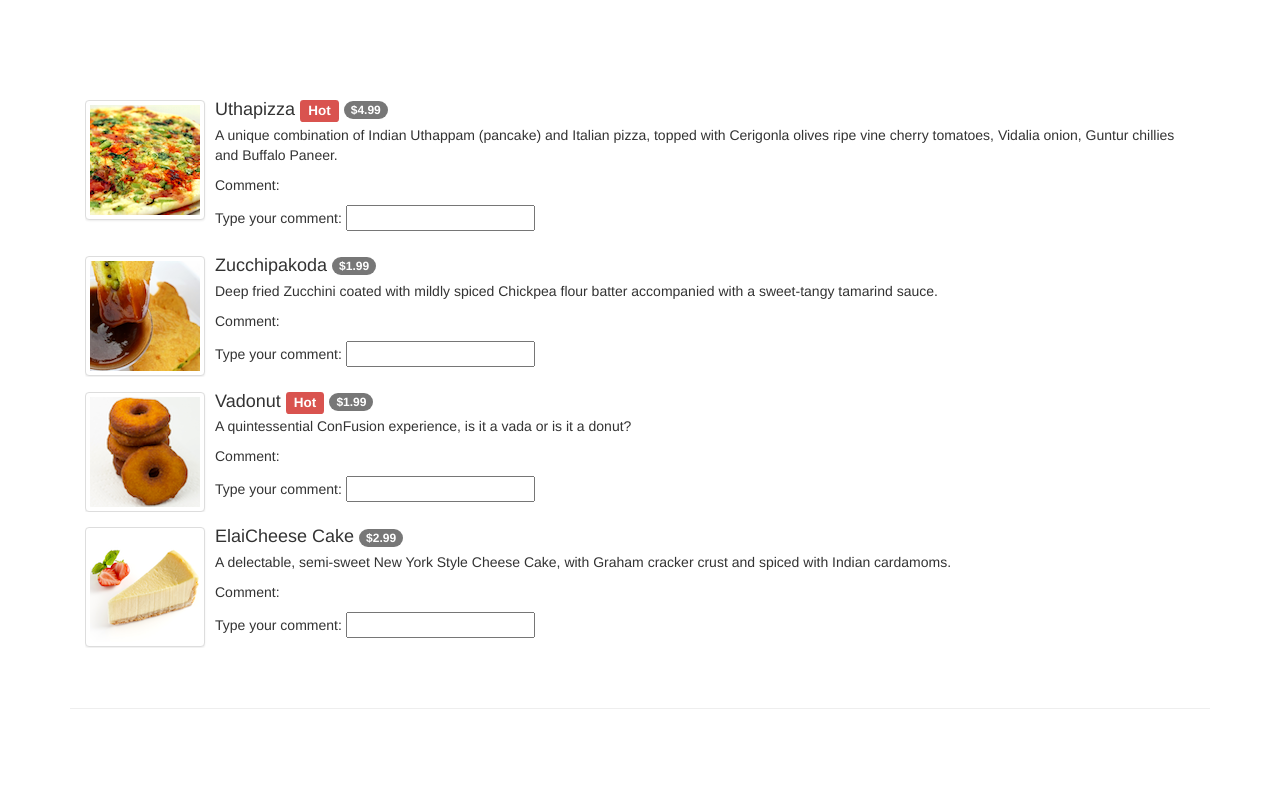
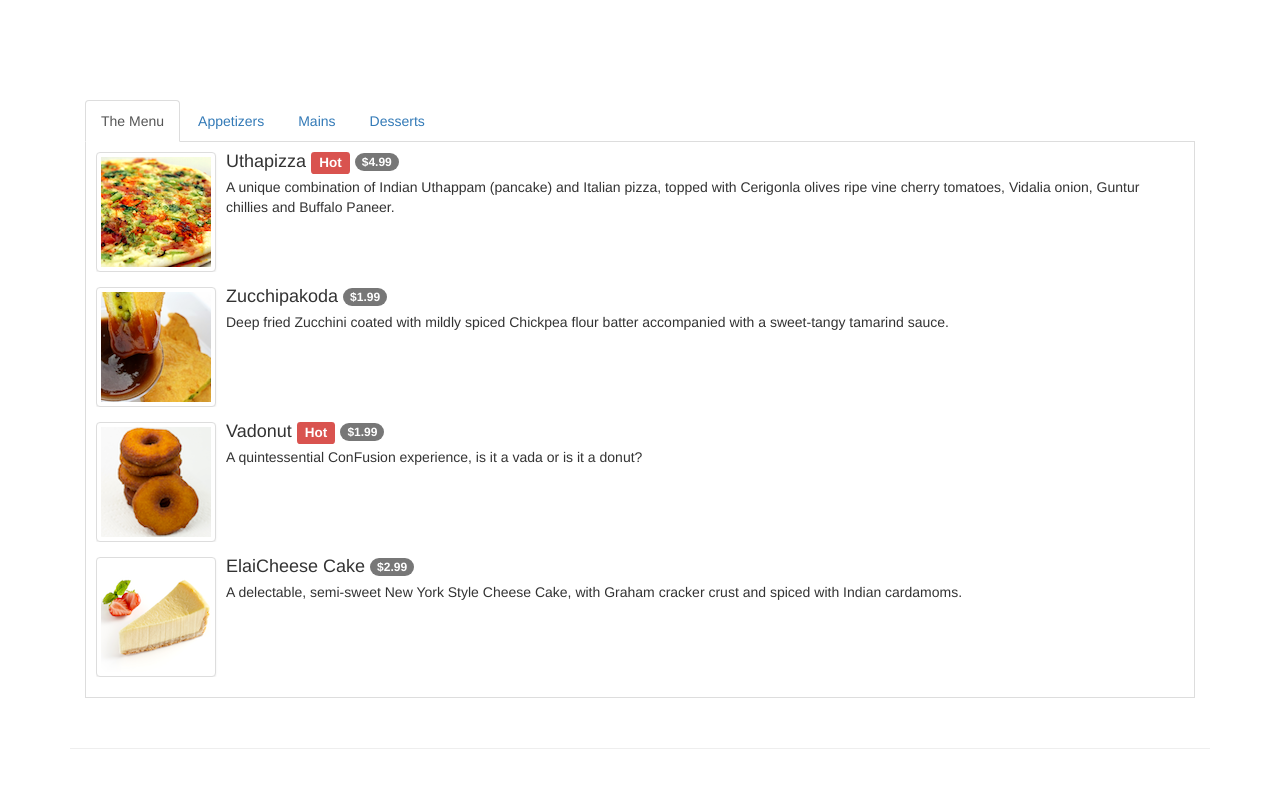
Before and after one commit to venuschan06/coursera_repo, a website: page conFusion/app/menu.html in a window 1280 px wide. Drawn offline with nearby package versions, Linux system fonts and the light colour scheme.

Commit message:
add ng-click, ng-class, angular filter

```diff
--- a/conFusion/app/menu.html
+++ b/conFusion/app/menu.html
@@ -27,8 +27,28 @@
     <div class="container">
         <div class="row row-content" ng-controller="menuController as menuCtrl">
             <div class="col-xs-12">
-                <ul class="media-list">
-                    <li class="media" ng-repeat="dish in menuCtrl.dishes">
+
+                <ul class="nav nav-tabs" role="tablist">
+                    <li role="presentation" ng-class="{active:menuCtrl.isSelected(1)}">
+                    <a ng-click="menuCtrl.select(1)"
+                     aria-controls="all menu"
+                     role="tab">The Menu</a></li>
+                    <li role="presentation" ng-class="{active:menuCtrl.isSelected(2)}">
+                    <a ng-click="menuCtrl.select(2)"
+                     aria-controls="appetizers"
+                     role="tab">Appetizers</a></li>
+                    <li role="presentation" ng-class="{active:menuCtrl.isSelected(3)">
+                    <a ng-click="menuCtrl.select(3)"
+                     aria-controls="mains"
+                     role="tab">Mains</a></li>
+                    <li role="presentation" ng-class="{active:menuCtrl.isSelected(4)">
+                    <a ng-click="menuCtrl.select(4)"
+                     aria-controls="desserts"
+                     role="tab">Desserts</a></li>
+                </ul>
+                <div class="tab-content">
+                    <ul class="media-list tab-pane fad in active">
+                        <li class="media" ng-repeat="dish in menuCtrl.dishes | filter:menuCtrl.filtText">
                             <a class="media-left" href="#">
                             <img class="media-object img-thumbnail" ng-src="{{dish.image}}" alt="{{dish.name}}">
                             </a>
@@ -38,13 +58,10 @@
                                     <span class="badge">{{dish.price | currency }}</span>
                                 </h4>
                                 <p>{{dish.description}}</p>
-                            <p>Comment: {{dish.comment}}</p>
-                            <p>Type your comment:
-                                <input type="text" ng-model="dish.comment">
-                            </p>
                             </div>
                         </li>
                     </ul>
+                </div>
             </div>
         </div>
     </div>
@@ -53,11 +70,14 @@
     var app = angular.module('confusionApp', []);
 //add controller to this app
     app.controller('menuController', function(){
+        //new variable for tab
+        this.tab = 1;
+        this.filtText = "";
 //shift the data from ng-init to the controller
         var dishes = [
                     {name: 'Uthapizza', image:'images/uthapizza.png', category:'mains', label:'Hot', price:'4.99', description:'A unique combination of Indian Uthappam (pancake) and Italian pizza, topped with Cerigonla olives ripe vine cherry tomatoes, Vidalia onion, Guntur chillies and Buffalo Paneer.',
                     comment:'' },
-                    {name: 'Zucchipakoda', image:'images/zucchipakoda.png', category:'appertizer', label:'', price:'1.99', description:'Deep fried Zucchini coated with mildly spiced Chickpea flour batter accompanied with a sweet-tangy tamarind sauce.',
+                    {name: 'Zucchipakoda', image:'images/zucchipakoda.png', category:'appetizer', label:'', price:'1.99', description:'Deep fried Zucchini coated with mildly spiced Chickpea flour batter accompanied with a sweet-tangy tamarind sauce.',
                     comment:'' },
                     {name: 'Vadonut', image:'images/vadonut.png', category:'new', label:'Hot', price:'1.99', description:'A quintessential ConFusion experience, is it a vada or is it a donut?',
                     comment:'' },
@@ -65,8 +85,26 @@
                     comment:'' }
                     ];
         this.dishes = dishes;
+//Create function "select"
+        this.select = function(setTab) {
+            this.tab = setTab;
+            if (setTab === 2) {
+                this.filtText = "appetizer";
+            }
+            else if (setTab === 3){
+                this.filtText = "mains";
+            }
+            else if (setTab === 4){
+                this.filtText = "dessert";
+            }
+            else{
+                this.filtText = "";
+            }
+        }
+        this.isSelected = function(checkTab) {
+            return (this.tab === checkTab);
+        }
     });
-
 </script>
 </body>
 </html>
```
Lines whose indentation alone changed are shown as unchanged.
